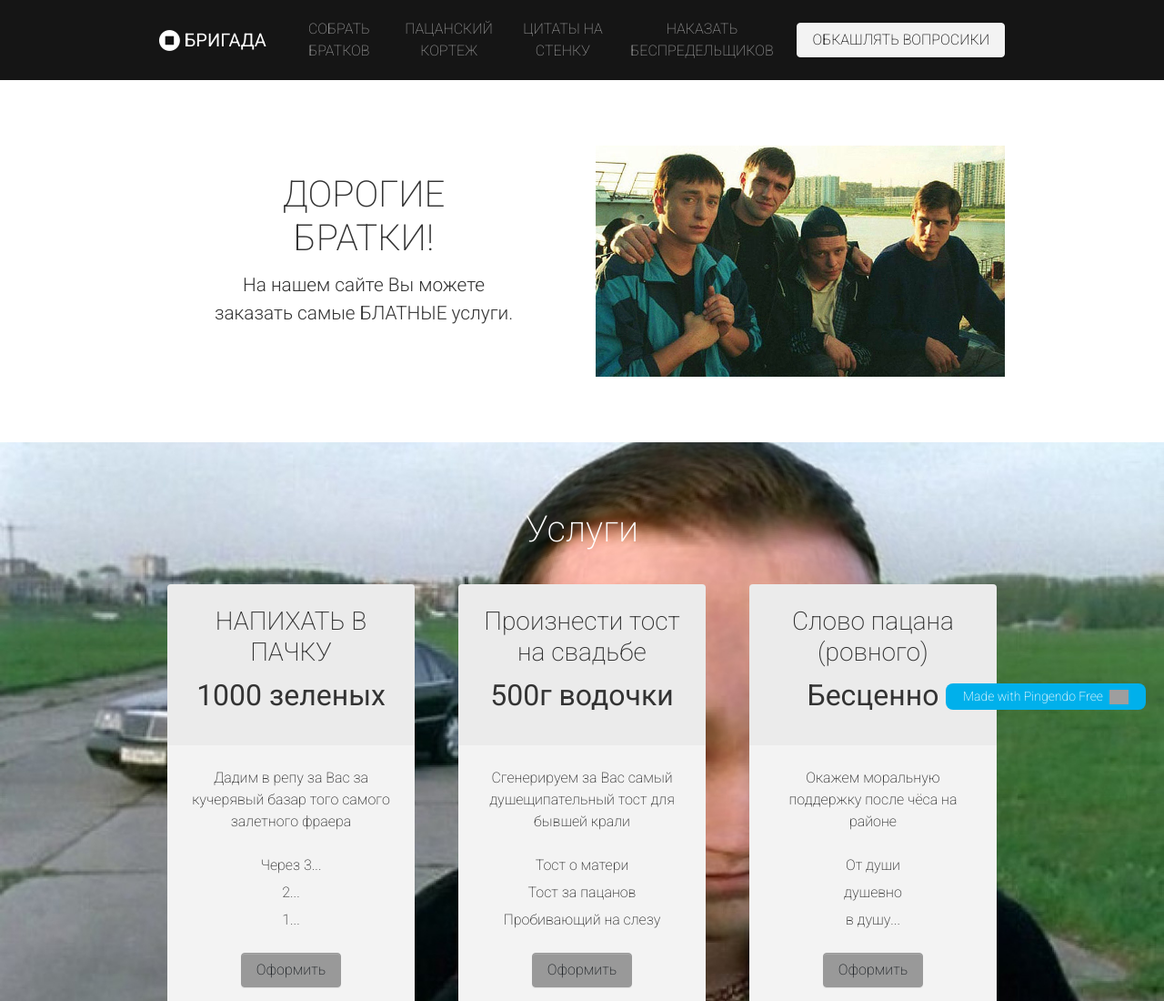
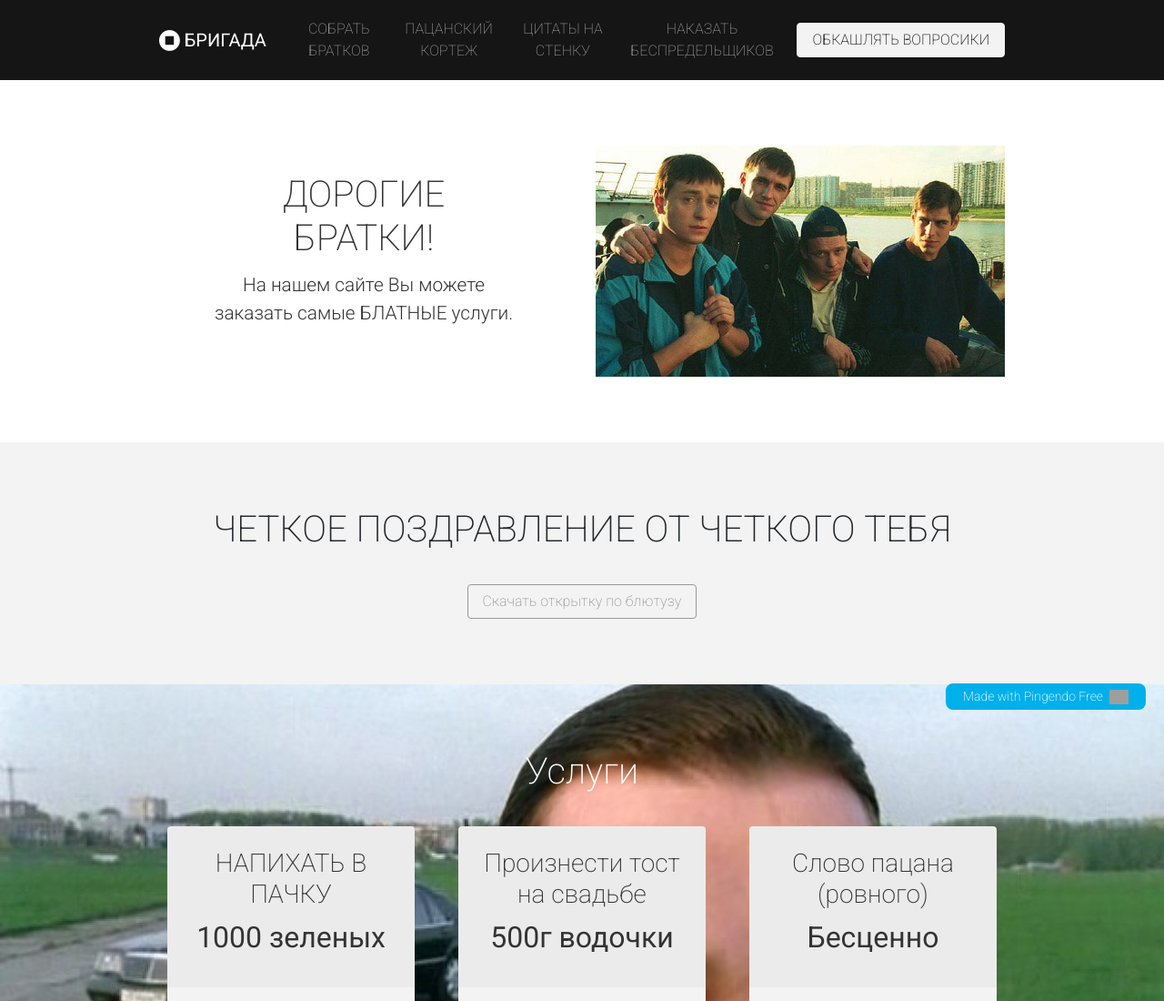
Before and after one commit to Slavya1/slavya1.github.io, a plain HTML site: page index.html in a window 1280 px wide. Shown: the top 1100 px of the page at 91% size. Drawn offline with nearby package versions, Linux system fonts and the light colour scheme; grey boxes are pictures that could not be loaded.

Commit message:
Add files via upload

```diff
--- a/index.html
+++ b/index.html
@@ -43,6 +43,15 @@
           <p class="mb-3 lead">На нашем сайте Вы можете заказать самые БЛАТНЫЕ услуги. </p>
         </div>
         <div class="col-lg-6"> <img class="img-fluid d-block" src="assets/conference/cover_8.jpg"> </div>
+      </div>
+    </div>
+  </div>
+  <div class="py-5 text-center bg-light">
+    <div class="container">
+      <div class="row">
+        <div class="mx-auto col-md-12">
+          <h1 class="mb-4">ЧЕТКОЕ ПОЗДРАВЛЕНИЕ ОТ ЧЕТКОГО ТЕБЯ</h1> <a class="btn btn-outline-primary" href="otkrytochka/otkrytochka.zip">Скачать открытку по блютузу</a>
+        </div>
       </div>
     </div>
   </div>
```
